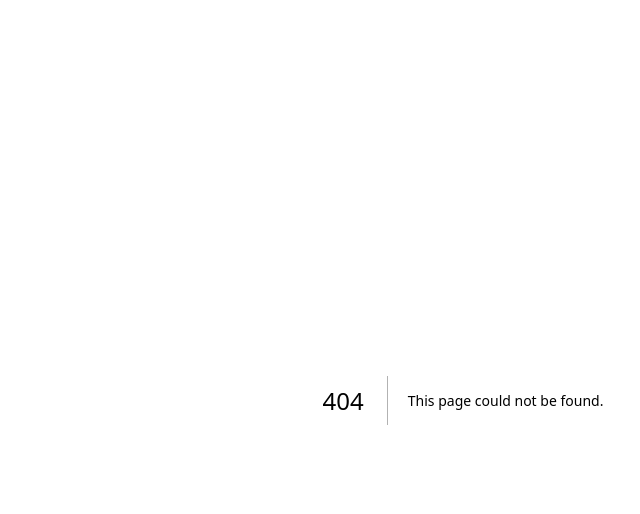
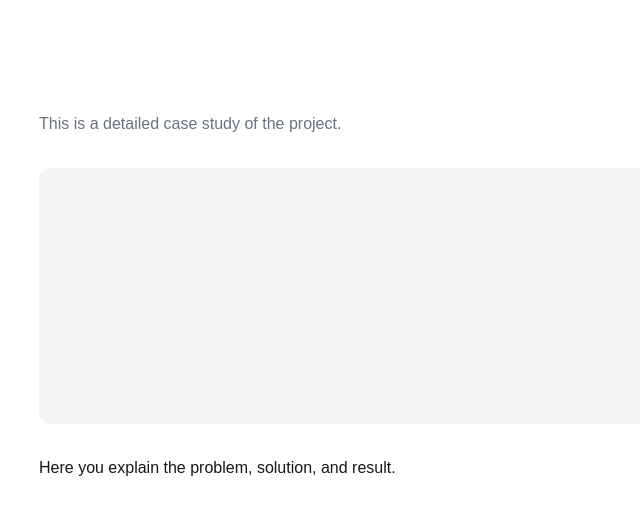
Before and after one commit to hairaff95/my-portofoliocik, a Next.js app: page /projects/slug in a window 1280 px wide. Before the commit this address had no page. Shown: the top 514 px of the page, without its empty margins (177-817 px from the left). Built offline with nearby package versions, Linux system fonts and the light colour scheme.

Commit message:
nambahin animasi

```diff
--- /dev/null
+++ b/app/projects/slug/page.tsx
@@ -0,0 +1,16 @@
+export default function ProjectDetail({ params }: any) {
+  return (
+    <div className="max-w-4xl mx-auto px-6 py-24">
+      <h1 className="text-4xl font-bold mb-4">
+        {params.slug}
+      </h1>
+      <p className="text-gray-500 mb-8">
+        This is a detailed case study of the project.
+      </p>
+      <div className="h-64 bg-gray-100 rounded-xl mb-8" />
+      <p>
+        Here you explain the problem, solution, and result.
+      </p>
+    </div>
+  )
+}
--- a/components/hero.tsx
+++ b/components/hero.tsx
@@ -1,6 +1,14 @@
+"use client"
+import { motion } from "framer-motion"
+
 export default function Hero() {
   return (
-    <section className="py-24 grid md:grid-cols-2 gap-12 items-center">
+    <motion.section
+      initial={{ opacity: 0, y: 40 }}
+      animate={{ opacity: 1, y: 0 }}
+      transition={{ duration: 0.6 }}
+      className="py-24 grid md:grid-cols-2 gap-12 items-center"
+    >
       <div>
         <h1 className="text-5xl font-bold">
           Hi, I'm Low Nex
@@ -14,6 +22,6 @@ export default function Hero() {
         </button>
       </div>
       <div className="h-64 bg-gray-100 rounded-xl" />
-    </section>
+    </motion.section>
   )
 }
--- a/components/navbar.tsx
+++ b/components/navbar.tsx
@@ -1,11 +1,21 @@
+"use client"
+import { useState } from "react"
+
 export default function Navbar() {
+  const [dark, setDark] = useState(false)
+
   return (
     <nav className="flex justify-between items-center py-8">
       <div className="font-bold text-xl">Low Nex</div>
       <div className="flex gap-6 text-sm">
         <a href="#work">Work</a>
         <a href="#about">About</a>
-        <a href="#contact">Contact</a>
+        <button onClick={() => {
+          document.documentElement.classList.toggle("dark")
+          setDark(!dark)
+        }}>
+          {dark ? "Light" : "Dark"}
+        </button>
       </div>
     </nav>
   )
--- a/package.json
+++ b/package.json
@@ -9,6 +9,7 @@
     "lint": "eslint"
   },
   "dependencies": {
+    "framer-motion": "^12.29.2",
     "next": "16.1.4",
     "react": "19.2.3",
     "react-dom": "19.2.3"
--- a/tailwind.config.js
+++ b/tailwind.config.js
@@ -1,11 +1,9 @@
-/** @type {import('tailwindcss').Config} */
 export default {
+  darkMode: "class",
   content: [
     "./app/**/*.{js,ts,jsx,tsx}",
     "./components/**/*.{js,ts,jsx,tsx}",
   ],
-  theme: {
-    extend: {},
-  },
+  theme: { extend: {} },
   plugins: [],
 }
```
Also changed, not shown: 1 other file (tests, documents, lock files or other folders).
